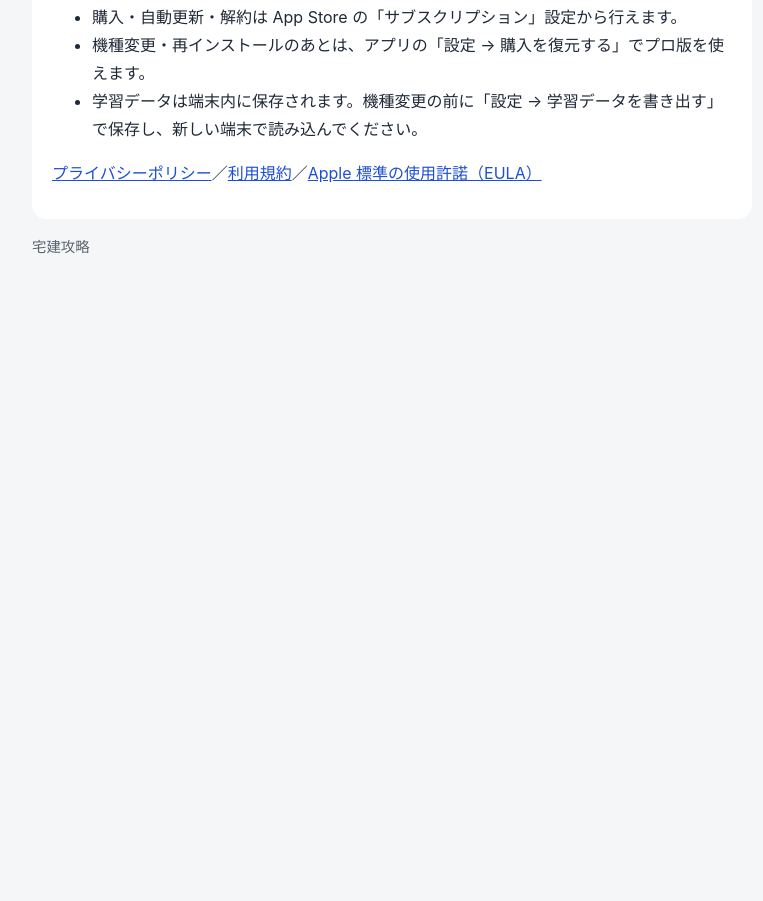
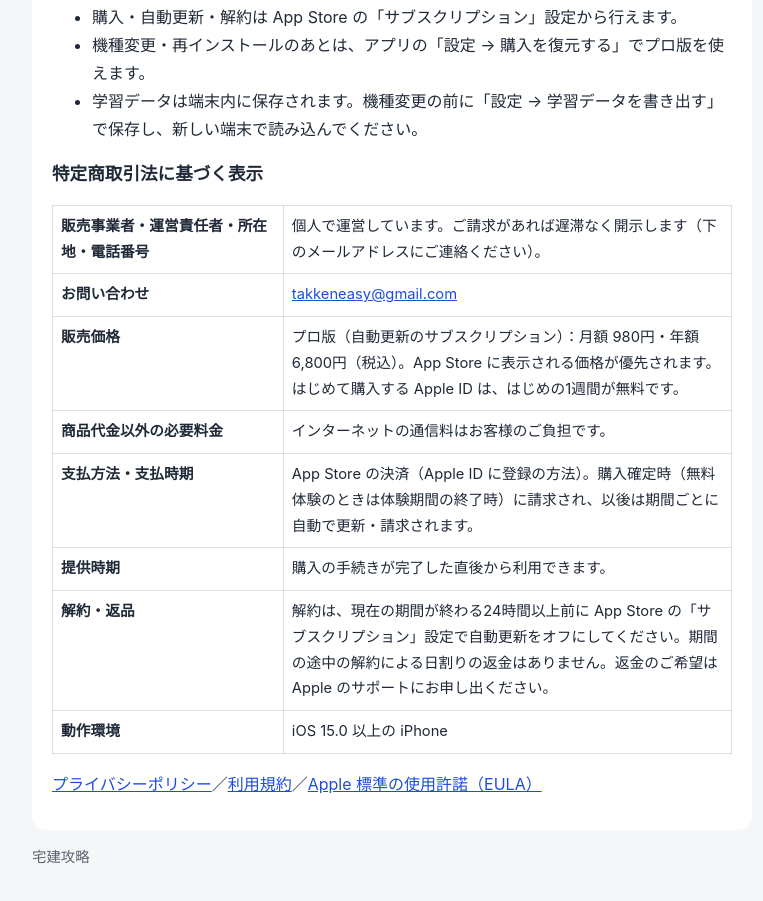
Before and after one commit to dai96981-tech/takken-support, a plain HTML site: page index.html in a window 1280 px wide. Shown: the part 421-1322 px from the top of the page, without its empty margins (248-1011 px from the left). Before the commit the page ends 800 px from the top, so only its background shows below. Drawn offline with Linux system fonts and the light colour scheme.

Commit message:
特定商取引法に基づく表示・開示請求の一文・無料体験の一文を加える
Co-Authored-By: Claude Opus 5.5 <noreply@anthropic.com>

```diff
--- a/index.html
+++ b/index.html
@@ -7,6 +7,7 @@
 body{margin:0;background:var(--bg);color:var(--text);font-family:-apple-system,BlinkMacSystemFont,"Hiragino Sans","Noto Sans JP",sans-serif;line-height:1.75}
 main{max-width:720px;margin:0 auto;padding:24px 16px 48px}
 .card{background:var(--card);border-radius:14px;padding:16px 20px} h2{font-size:1.1rem}
+table{border-collapse:collapse;width:100%;font-size:.92rem} th,td{border:1px solid #9ca3af55;padding:8px;vertical-align:top;text-align:left} th{width:34%}
 a{color:var(--brand)} .sub{color:var(--sub);font-size:.9rem} nav a{display:inline-block;margin-right:16px;min-height:44px;line-height:44px}
 </style></head><body><main>
 <nav><a href="./">サポート</a><a href="privacy.html">プライバシーポリシー</a><a href="terms.html">利用規約</a></nav>
@@ -18,6 +19,17 @@ a{color:var(--brand)} .sub{color:var(--sub);font-size:.9rem} nav a{display:inlin
 <ul><li>購入・自動更新・解約は App Store の「サブスクリプション」設定から行えます。</li>
 <li>機種変更・再インストールのあとは、アプリの「設定 → 購入を復元する」でプロ版を使えます。</li>
 <li>学習データは端末内に保存されます。機種変更の前に「設定 → 学習データを書き出す」で保存し、新しい端末で読み込んでください。</li></ul>
+<h2 id="tokushoho">特定商取引法に基づく表示</h2>
+<table>
+<tr><th>販売事業者・運営責任者・所在地・電話番号</th><td>個人で運営しています。ご請求があれば遅滞なく開示します（下のメールアドレスにご連絡ください）。</td></tr>
+<tr><th>お問い合わせ</th><td><a href="mailto:takkeneasy@gmail.com">takkeneasy@gmail.com</a></td></tr>
+<tr><th>販売価格</th><td>プロ版（自動更新のサブスクリプション）：月額 980円・年額 6,800円（税込）。App Store に表示される価格が優先されます。はじめて購入する Apple ID は、はじめの1週間が無料です。</td></tr>
+<tr><th>商品代金以外の必要料金</th><td>インターネットの通信料はお客様のご負担です。</td></tr>
+<tr><th>支払方法・支払時期</th><td>App Store の決済（Apple ID に登録の方法）。購入確定時（無料体験のときは体験期間の終了時）に請求され、以後は期間ごとに自動で更新・請求されます。</td></tr>
+<tr><th>提供時期</th><td>購入の手続きが完了した直後から利用できます。</td></tr>
+<tr><th>解約・返品</th><td>解約は、現在の期間が終わる24時間以上前に App Store の「サブスクリプション」設定で自動更新をオフにしてください。期間の途中の解約による日割りの返金はありません。返金のご希望は Apple のサポートにお申し出ください。</td></tr>
+<tr><th>動作環境</th><td>iOS 15.0 以上の iPhone</td></tr>
+</table>
 <p><a href="privacy.html">プライバシーポリシー</a>／<a href="terms.html">利用規約</a>／<a href="https://www.apple.com/legal/internet-services/itunes/dev/stdeula/">Apple 標準の使用許諾（EULA）</a></p></div>
 <p class="sub">宅建攻略</p>
 </main></body></html>
```
Also changed, not shown: privacy.html (+3 -2 lines), terms.html (+3 -2 lines).
